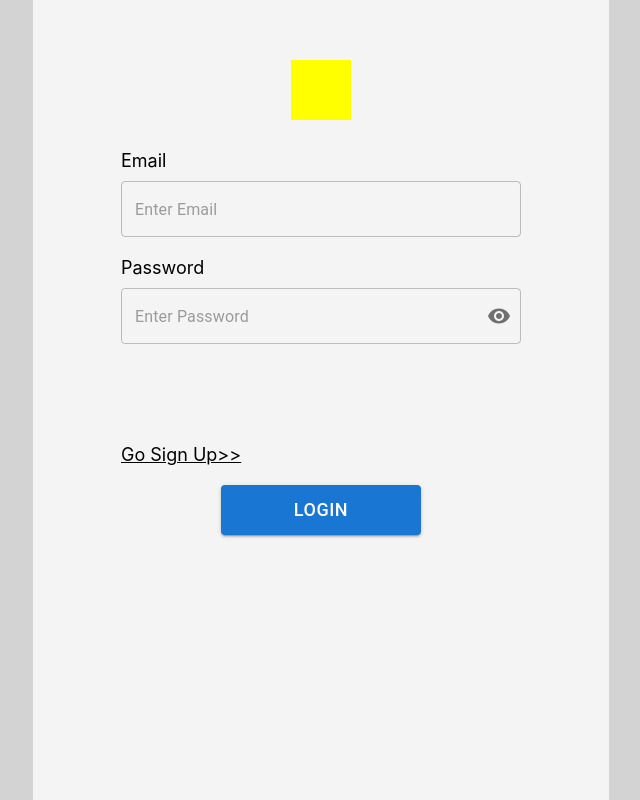
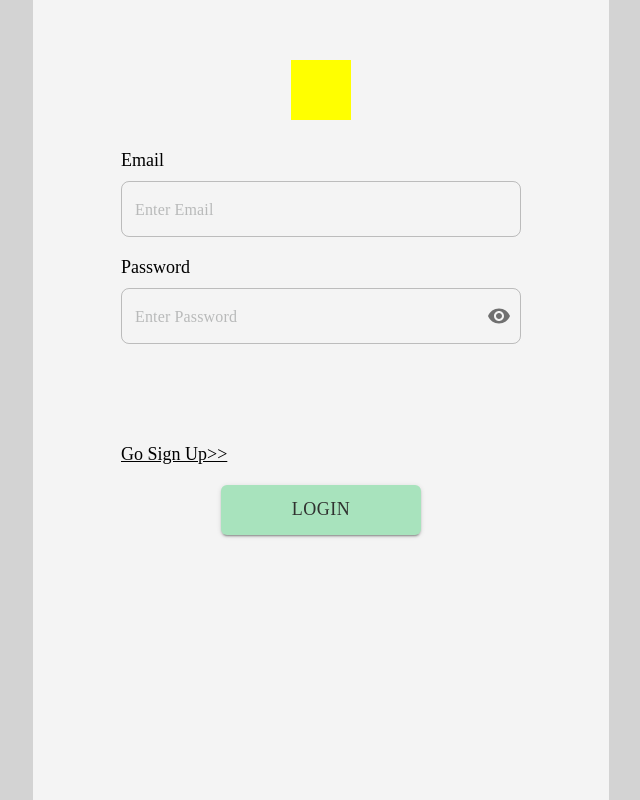
Before and after one commit to DHEPLab/aim-ahead-app, a React (Create React App) app: page /login in a window 1280 px wide. Shown: the whole page, without its empty margins (319-959 px from the left). Built offline with nearby package versions, Linux system fonts and the light colour scheme.

Commit message:
[UNCAIM-6][David] style: update font & button styles

```diff
--- a/src/components/AuthenticationForm/index.module.scss
+++ b/src/components/AuthenticationForm/index.module.scss
@@ -5,15 +5,29 @@
   .inputLabel {
     font-size: 18px;
     margin-bottom: 10px;
+    font-family: Montserrat, serif;
   }
 
-  .input {
+  .formController {
     width: 100%;
-    margin-bottom: 20px;
+
+    .emailInput {
+      margin-bottom: 20px;
+      border-radius: 8px;
+      color: #676A6A;
+      font-family: Montserrat, serif;
+    }
+
+    .passwordInput {
+      border-radius: 8px;
+      color: #676A6A;
+      font-family: Montserrat, serif;
+    }
   }
 
   .passwordRuleText {
     color: gray;
+    font-family: Montserrat, serif;
     margin-bottom: 50px;
   }
 
@@ -21,6 +35,7 @@
     font-size: 18px;
     text-decoration: underline;
     color: black;
+    font-family: Montserrat, serif;
   }
 
   .buttonContainer {
@@ -33,6 +48,11 @@
       height: 50px;
       width: 200px;
       font-size: 18px;
+      border-radius: 6px;
+      background: #A8E3BD;
+      color: #303230;
+      font-family: Montserrat, serif;
+      font-weight: 500;
     }
   }
 }
--- a/src/components/AuthenticationForm/index.tsx
+++ b/src/components/AuthenticationForm/index.tsx
@@ -42,7 +42,7 @@ const AuthenticationForm = ({ type }: AuthenticationFormProps) => {
 
   return (
     <form className={styles.form} onSubmit={handleSubmit}>
-      <FormControl sx={{ width: "100%" }}>
+      <FormControl className={styles.formController}>
         <label className={styles.inputLabel} htmlFor="email" data-testid="email-label">
           Email
         </label>
@@ -52,12 +52,12 @@ const AuthenticationForm = ({ type }: AuthenticationFormProps) => {
           required
           error={false}
           value={email}
-          className={styles.input}
+          className={styles.emailInput}
           onChange={handleEmailChange}
           placeholder="Enter Email"
         />
       </FormControl>
-      <FormControl sx={{ width: "100%" }}>
+      <FormControl className={styles.formController}>
         <label className={styles.inputLabel} htmlFor="password-input" data-testid="password-label">
           Password
         </label>
@@ -68,6 +68,7 @@ const AuthenticationForm = ({ type }: AuthenticationFormProps) => {
           type={showPassword ? "text" : "password"}
           onChange={handlePasswordChange}
           required
+          className={styles.passwordInput}
           sx={isSignUpPage ? {} : { marginBottom: "100px" }}
           placeholder="Enter Password"
           endAdornment={
```
